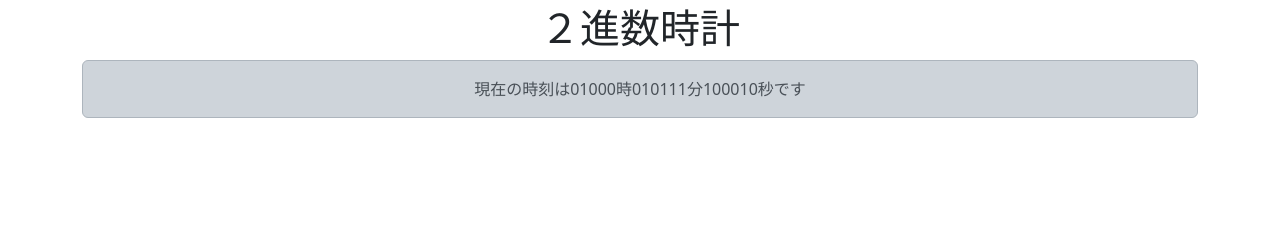
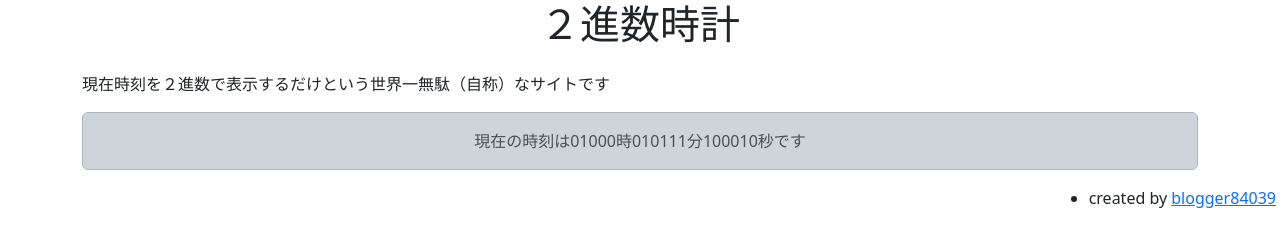
Before and after one commit to blogger84039/binaryNumClock, a plain HTML site: page index.html in a window 1280 px wide. Drawn offline with nearby package versions, Linux system fonts and the light colour scheme.

Commit message:
Update index.html

```diff
--- a/index.html
+++ b/index.html
@@ -5,9 +5,9 @@
   <meta charset="utf-8">
   <meta name="viewport" content="width=device-width, initial-scale=1">
   <title>２進数時計</title>
-  <link rel="stylesheet" href="stylesheet.css">
   <link href="https://cdn.jsdelivr.net/npm/bootstrap@5.3.0/dist/css/bootstrap.min.css" rel="stylesheet"
     integrity="sha384-9ndCyUaIbzAi2FUVXJi0CjmCapSmO7SnpJef0486qhLnuZ2cdeRhO02iuK6FUUVM" crossorigin="anonymous">
+  <link rel="stylesheet" href="stylesheet.css">
   <meta name="description" content="">
 
   <meta property="og:title" content="">
@@ -23,16 +23,21 @@
 
 <body>
 
+  <div id="header" class="d-flex justify-content-center d-flex align-items-center">
+    <h1 class="title d-flex justify-content-center">２進数時計</h1>
+  </div>
   <div class="container">
-
-    <div class="header">
-      <h1 class="title d-flex justify-content-center mt-1">２進数時計</h1>
-    </div>
-    <div class="content">
+    <div id="content" class="mt-3">
+      <p id="sentence">現在時刻を２進数で表示するだけという世界一無駄（自称）なサイトです</p>
       <div class="alert alert-dark text-center" id="time_" role="alert">
       </div>
     </div>
 
+  </div>
+  <div id="footer" class="d-flex flex-row-reverse mt-3">
+    <ul id="footer-list" class="me-1">
+      <li>created by <a href="https://github.com/blogger84039">blogger84039</a></li>
+    </ul>
   </div>
 
   <script src="app.js"></script>
```
